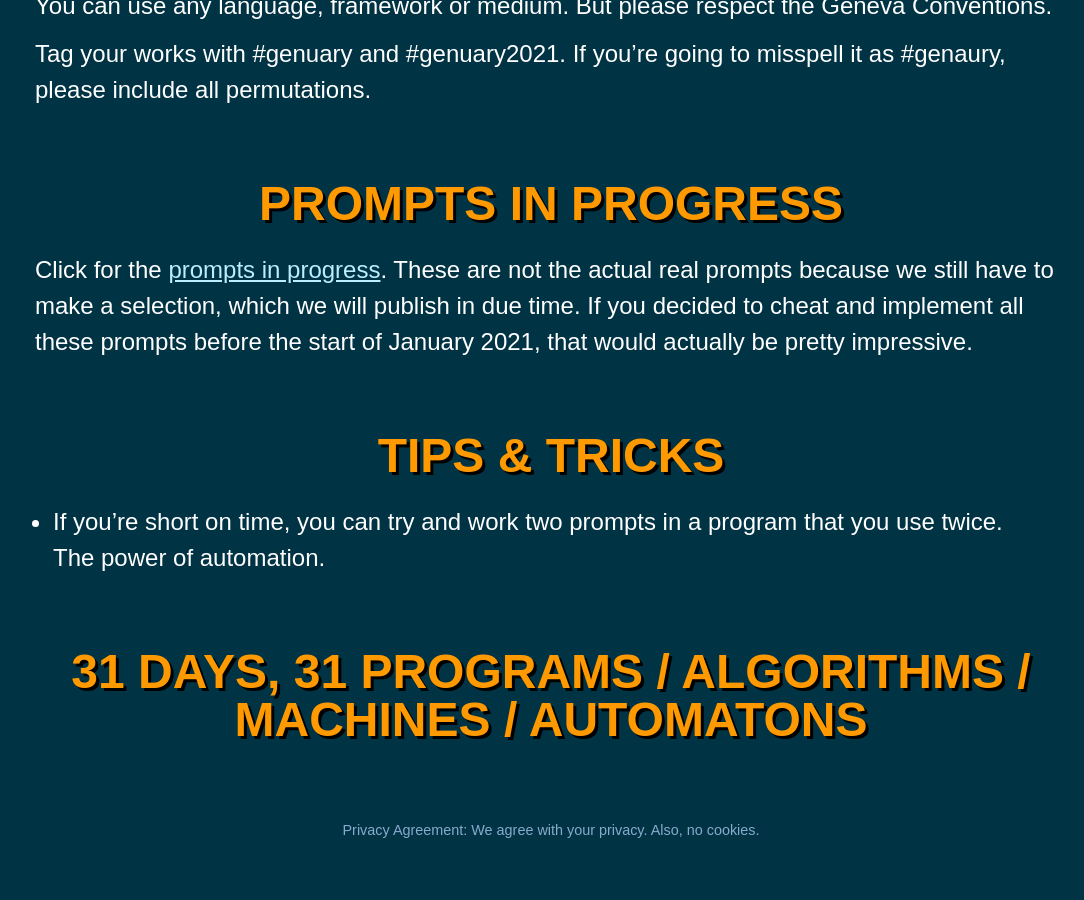
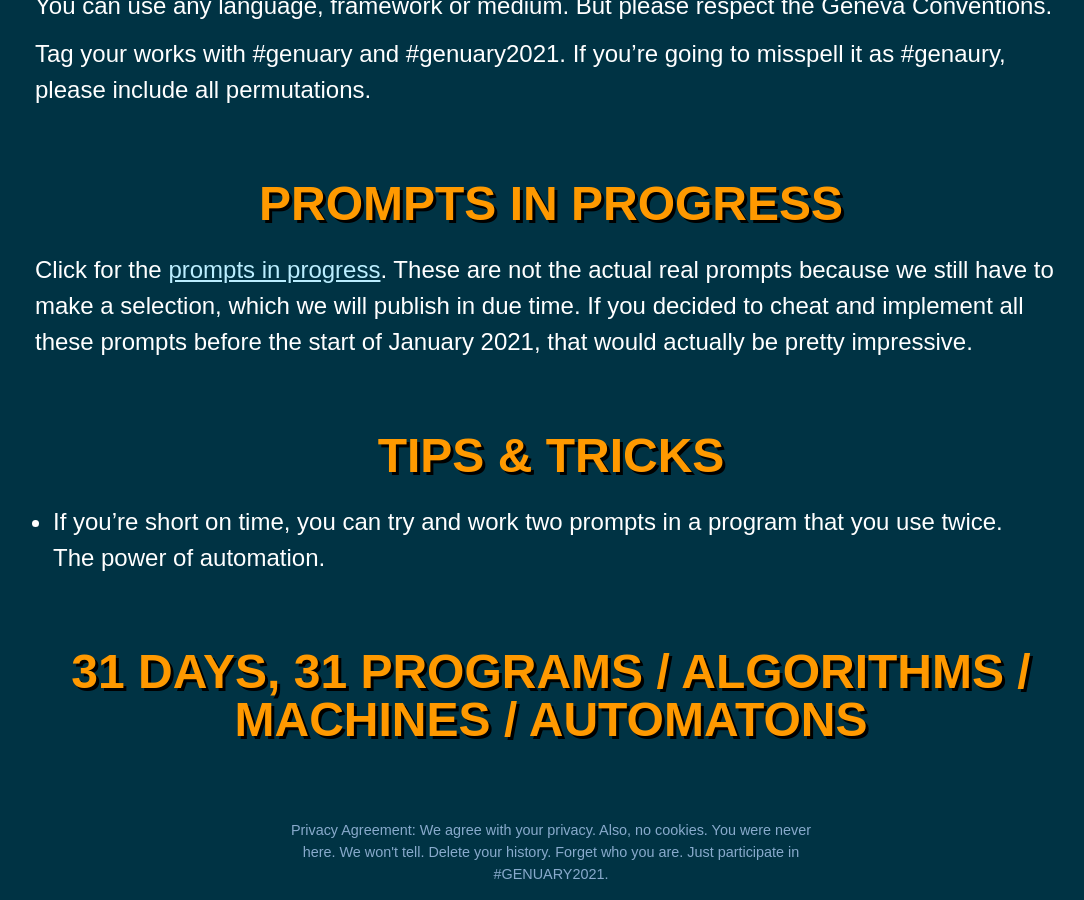
Before and after one commit to genuary2021/genuary2021.github.io, a Jekyll site: the page built from index.md, in a window 1280 px wide and 900 px high, scrolled down 882 px. Shown: the whole window, without its empty margins (89-1173 px from the left). Built offline with Jekyll 4.4.1, drawn with Linux system fonts in a browser that asks for light colours; our own code applies the rules of GitHub Pages for plain Markdown files; before the commit the page ends 1738 px from its top, so only the background shows below that; part of the change alters nothing that is shown.

```diff
--- a/_config.yml
+++ b/_config.yml
@@ -1,6 +1,7 @@
 name: GENUARY 2021
 title: GENUARY 2021
-description: GENUARY 2021 is an artificially generated month of time where we build code that makes beautiful things. It happens during the month of January in 2021.
+description: GENUARY 2021 is an artificially generated month of creative coding. 31 prompts for 31 days of making beautiful PROGRAMS / ALGORITHMS / MACHINES / AUTOMATONS.
+keywords: generative,generative art,genuary,genuary 2021,creative coding,code,programming
 
 lsi: false
 safe: true
--- a/_layouts/default.html
+++ b/_layouts/default.html
@@ -4,9 +4,9 @@
     <meta charset="utf-8">
     <title>{% if page.title %}{{ page.title }} – {% endif %}{{ site.name }}</title>
     <meta name="viewport" content="width=device-width, initial-scale=1.0">
-    <meta name="description" content="Genuary is a month of creative coding. 31 prompts for 31 days of making beautiful PROGRAMS/ALGORITHMS/MACHINES/AUTOMATONS.">
-    <meta property="og:description" content="Genuary is a month of creative coding. 31 prompts for 31 days of making beautiful PROGRAMS/ALGORITHMS/MACHINES/AUTOMATONS.">
-    <meta name="keywords" content="generative,generative art,genuary,genuary 2021,creative coding,code,programming">
+    <meta name="description" content="{{ site.description }}">
+    <meta property="og:description" content="{{ site.description }}">
+    <meta name="keywords" content="{{ site.keywords }}">
     <meta property="og:title" content="{% if page.title %}{{ page.title }} – {% endif %}{{ site.name }}">
     <meta name="theme-color" content="#003344">
     <link rel="stylesheet" href="{{ '/css/style.css?v=' | append: site.github.build_revision | relative_url }}">
@@ -16,8 +16,13 @@
       <header>
         <div id="logo"><script>
           const truchet = (x,y,o,s,r=1.5) => `M${x},${y+s} c${s-r},0,${s},${o*r},${s},${s*o} m${s},${-s*o} c${r-s},0,${-s},${-r*o},${-s},${-s*o}`;
-          const genuary = [...'genuary'].map(c=>Math.random()<.5?c:c.toUpperCase()).join('');
-          document.write(`<a href="{{ '/' | relative_url }}"><svg xmlns="http://www.w3.org/2000/svg" viewBox="0 0 256 40" style="font-size: 1.25em; font-weight: bold"><path d="${Array(160).fill().map((v,i) => truchet(12*(i&31),12*(i>>5),Math.random()<.5?-1:1,6)).join(' ')}" fill="none" stroke="#fff" stroke-width="1" /><text text-anchor="middle" x="128" y="30" fill="#none" stroke="#fff" stroke-width="2">GENUARY2021</text><text text-anchor="middle" x="128" y="30" fill="#023">GENUARY2021</text><path d="${Array(160).fill().map((v,i) => truchet(8*(i&31),8*(i>>5),Math.random()<.5?-1:1,4)).join(' ')}" fill="none" stroke="#fff" stroke-width="0.25" /></svg></a>`);
+          const tiling = s => Array(160).fill().map((v,i) => truchet(2*s*(i&31),2*s*(i>>5),Math.random()<.5?-1:1,s)).join(' ');
+          document.write(`<a href="{{ '/' | relative_url }}">
+            <svg xmlns="http://www.w3.org/2000/svg" viewBox="0 0 256 40" style="font-size: 1.25em; font-weight: bold">
+            <path d="${tiling(6)}" fill="none" stroke="#fff" stroke-width="1" />
+            <text text-anchor="middle" x="128" y="30" fill="#none" stroke="#fff" stroke-width="2">GENUARY2021</text>
+            <text text-anchor="middle" x="128" y="30" fill="#023">GENUARY2021</text>
+            <path d="${tiling(4)}" fill="none" stroke="#fff" stroke-width="0.25" /></svg></a>`);
           </script></div>
       </header>
 
@@ -27,7 +32,7 @@
 
       </section>
 
-      <footer><p>Privacy Agreement: We agree with your privacy. Also, no cookies.</p></footer>
+      <footer><p>Privacy Agreement: We agree with your privacy. Also, no cookies. You were never here. We won't tell. Delete your history. Forget who you are. Just participate in #GENUARY2021.</p></footer>
     </div>
   </body>
 </html>
```
